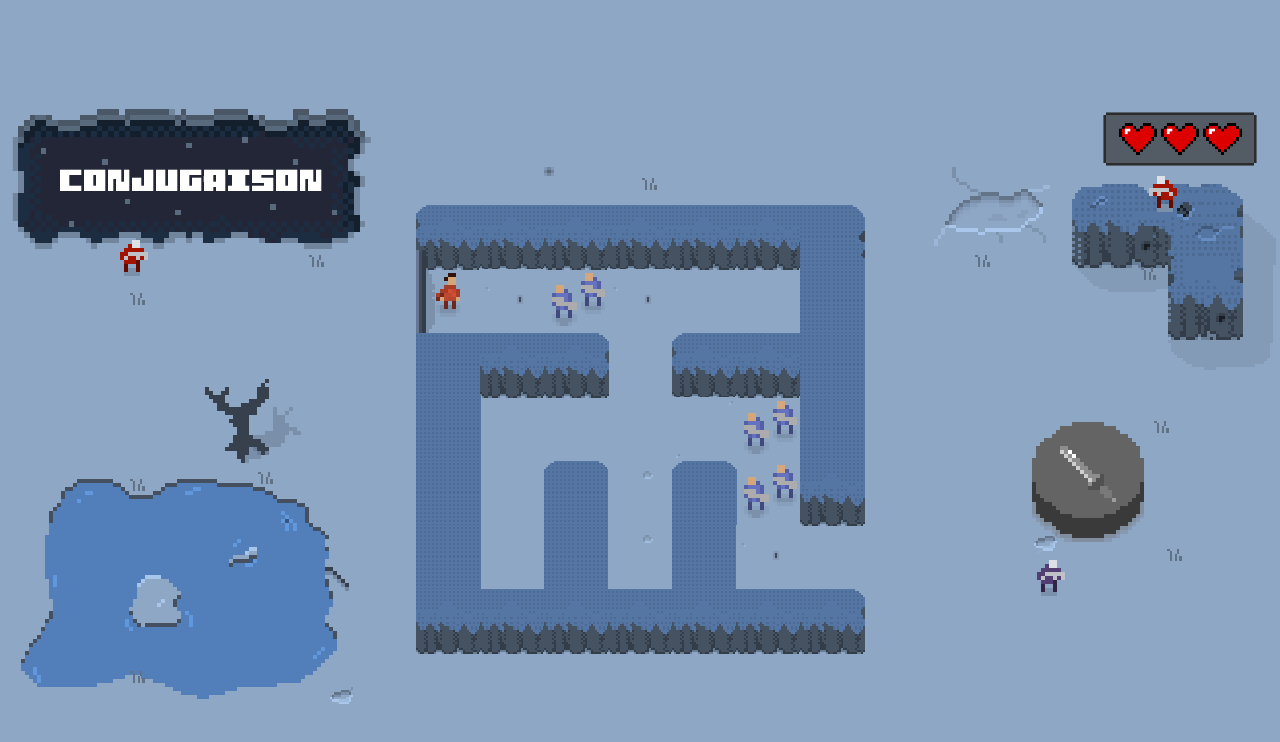
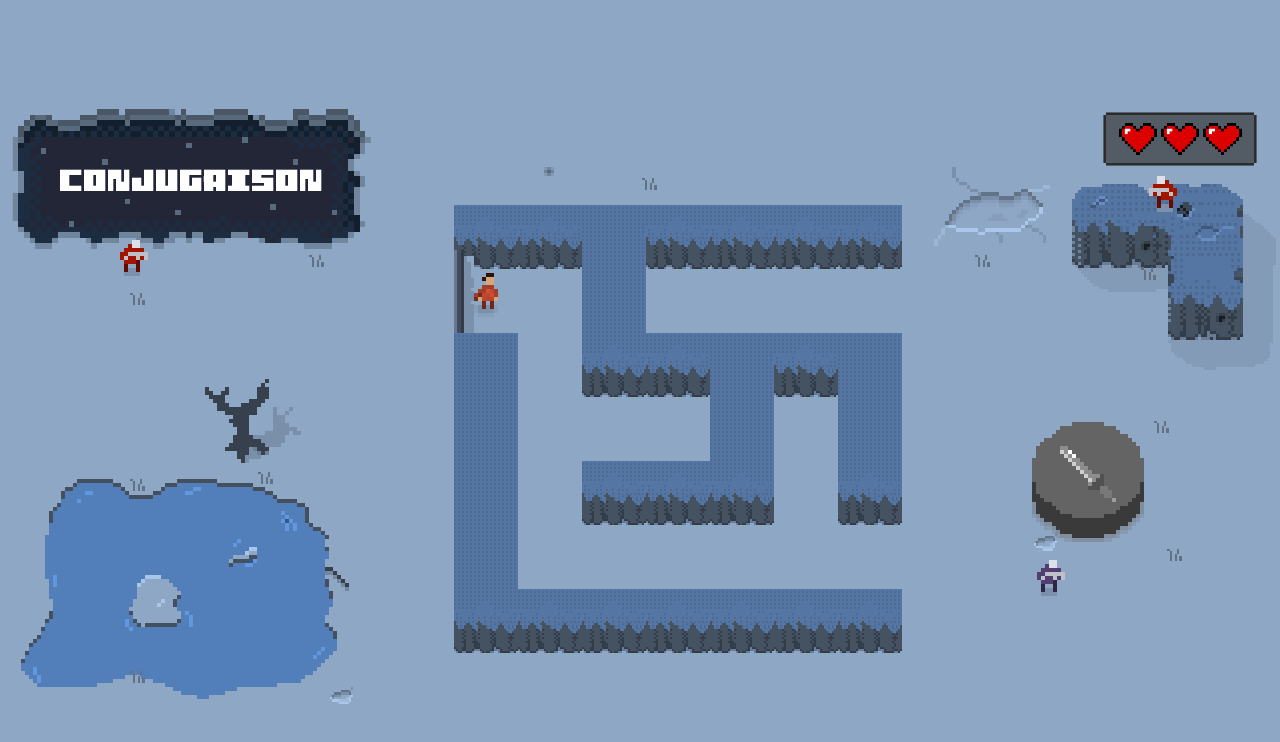
Before and after one commit to HachimiBouizegarene/EduCatFront, a Vue app: page /conjugue-pour-fuir in a window 1280 px wide. Shown: the top 742 px of the page. Built offline with nearby package versions, Linux system fonts and the light colour scheme; what vue-cookies would draw is missing.

Commit message:
rework maze game

```diff
--- a/src/components/games/maze/Maze.js
+++ b/src/components/games/maze/Maze.js
@@ -1,14 +1,15 @@
 export default class Maze {
-  constructor(maze_size) {
-    this.maze_size = maze_size;
-    this.grid = new Array(maze_size)
+  constructor(maze_size_x, maze_size_y) {
+    this.maze_size_y = maze_size_y;
+    this.maze_size_x = maze_size_x
+    this.grid = new Array(maze_size_x)
       .fill(0)
-      .map(() => new Array(maze_size).fill(0));
+      .map(() => new Array(maze_size_y).fill(0));
     this.path_list = []
     this.my_interval;
     this.generating = true;
-    this.start_pos = [1, 0];
-    this.target_pos = [this.maze_size - 2, this.maze_size - 1];
+    this.start_pos = [0, 1];
+    this.target_pos = [maze_size_x - 1, this.maze_size_y - 2];
     this.kruskal_algorithm();
     this.solve()
   }
@@ -19,8 +20,12 @@ export default class Maze {
     return Math.floor(Math.random() * (max - min)) + min;
   }
 
-  getSize() {
-    return this.maze_size;
+  getYSize() {
+    return this.maze_size_y;
+  }
+
+  getXSize() {
+    return this.maze_size_x;
   }
 
 
@@ -31,8 +36,8 @@ export default class Maze {
     this.grid[x][y] = -1;
   }
   fill_walls() {
-    for (let x = 0; x < this.maze_size; x++)
-      for (let y = 0; y < this.maze_size; y++)
+    for (let x = 0; x < this.maze_size_x; x++)
+      for (let y = 0; y < this.maze_size_y; y++)
         if (x % 2 == 0 || y % 2 == 0) this.grid[x][y] = -1;
   }
 
@@ -42,8 +47,8 @@ export default class Maze {
     let nb_areas = 0;
     let wall_list = [];
 
-    for (let i = 1; i < this.grid.length - 1; i++)
-      for (let j = 1; j < this.grid[0].length - 1; j++) {
+    for (let i = 1; i < this.maze_size_x - 1; i++)
+      for (let j = 1; j < this.maze_size_y - 1; j++) {
         if (i % 2 == 1 && j % 2 == 1) {
           nb_areas++;
           this.grid[i][j] = nb_areas;
@@ -103,6 +108,13 @@ export default class Maze {
   get_node(x, y) {
     if (x >= 0 && x < this.grid.length && y >= 0 && y < this.grid[0].length)
       return this.grid[x][y];
+
+    return -10
+  }
+
+  set_node(x, y, value) {
+    if (x >= 0 && x < this.grid.length && y >= 0 && y < this.grid[0].length)
+      this.grid[x][y] = value;
 
     return -2;
   }
--- a/src/components/games/maze/MazeComponent.vue
+++ b/src/components/games/maze/MazeComponent.vue
@@ -248,7 +248,7 @@ export default {
 };
 </script>
 
-<style>
+<style scoped>
 div.lab {
   width: 100%;
   box-sizing: border-box;
--- /dev/null
+++ b/src/components/games/maze/MazeComponentRemake.vue
@@ -0,0 +1,243 @@
+<template>
+    <div ref="maze" class="maze">
+        <div ref="line" class="line" v-for="(line, x) in maze.grid" :key="x">
+            <span class="square" v-for="(cell, y) in line" :key="y">
+                <img v-if="wall_top(cell, x, y)" src="@/assets/images/games/Maze/grass_top.png" />
+                <img v-if="ground_mid(cell, x, y)" src="@/assets/images/games/Maze/grass_mid.png" />
+                <img id="door" v-if="x == 0 && y == 1" src="@/assets/images/games/Maze/door.png">
+                <img id="player" v-if="x == player_x && y == player_y" src="@/assets/images/games/Maze/hero_maze.gif" />
+                <img v-if="cell == this.obstacle" src="@/assets/images/games/Maze/obstacle_1.gif" />
+                <img v-if="cell == this.obstacle_cible" src="@/assets/images/games/Maze/obstacle_cible.gif" />
+            </span>
+        </div>
+    </div>
+</template>
+
+<script>
+import Maze from "./Maze";
+export default {
+    name: "mazeComp",
+
+    mounted() {
+        document.querySelector("body").style.backgroundColor = "#8ea7c5";
+        window.addEventListener("resize", this.sizeSquares);
+
+        this.generate(27, 0);
+
+        this.$nextTick(() => {
+            this.sizeSquares();
+            window.addEventListener("keydown", (e) => {
+                if (e.key == "d" || e.key == "D") {
+                    this.movePlayer("right");
+                }
+                if (e.key == "a" || e.key == "A") {
+                    this.movePlayer("left");
+                }
+                if (e.key == "s" || e.key == "S") {
+                    this.movePlayer("bottom");
+                }
+                if (e.key == "w" || e.key == "W") {
+                    this.movePlayer("top");
+                }
+            });
+        });
+    },
+
+    methods: {
+        scroll(dir) {
+            const directions = {right : this.square_size, left : -this.square_size}
+            const direction = directions[dir]
+            if (
+                !direction || this.player_x <2 ||  this.scroll_left + direction >
+                this.square_size * (this.x_squares - this.y_squares + 1) || this.scroll_left + direction < 0
+            ) return
+            else{
+                this.scroll_left += direction;
+                this.$refs.maze.style.transform =
+                    "translateX(-" + this.scroll_left + "px)";
+            }
+        },
+        generate(x, nb_obstacles) {
+            this.maze = new Maze(x, this.y_squares);
+            this.maze.generateObstacles(nb_obstacles);
+            nb_obstacles;
+            this.x_squares = x;
+            this.verifieOstacle();
+            this.moving_player = false;
+        },
+        sizeSquares() {
+            const mazeHeight = this.$refs.maze.offsetHeight;
+            const squaredimesion = mazeHeight / this.maze.getYSize();
+            this.square_size = squaredimesion;
+            const lines = document.querySelectorAll(".square");
+            lines.forEach((square) => {
+                square.style.width = squaredimesion + "px";
+                square.style.height = squaredimesion + "px";
+            });
+        },
+
+        wall_top(cell, x, y) {
+            if (cell !== this.wall) return false;
+            if (this.maze.get_node(x, y + 1) != this.wall) return true;
+        },
+        ground_mid(cell, x, y) {
+            if (cell !== this.wall) return false;
+            if (this.maze.get_node(x, y + 1) != this.wall) return false;
+            return true;
+        },
+        movePlayer(dir) {
+            const player = document.querySelector("#player");
+            const directionMap = {
+                right: {
+                    x: 1,
+                    y: 0,
+                    transform: " translateY(-50%) translateX(50%)",
+                },
+                left: {
+                    x: -1,
+                    y: 0,
+                    transform: "  translateY(-50%) translateX(-150%)",
+                },
+                top: {
+                    x: 0,
+                    y: -1,
+                    transform: "translateY(-150%) translateX(-50%)",
+                },
+                bottom: {
+                    x: 0,
+                    y: 1,
+                    transform: "translateY(50%) translateX(-50%)",
+                },
+            };
+
+            const direction = directionMap[dir];
+            if (
+                !this.moving_player &&
+                direction &&
+                this.maze.get_node(
+                    this.player_x + direction.x,
+                    this.player_y + direction.y
+                ) !== this.wall &&
+                this.maze.get_node(
+                    this.player_x + direction.x,
+                    this.player_y + direction.y
+                ) !== this.obstacle &&
+                this.maze.get_node(
+                    this.player_x + direction.x,
+                    this.player_y + direction.y
+                ) !== this.obstacle_cible &&
+                this.player_x + direction.x >= 0 &&
+                this.player_x + direction.x < this.x_squares
+            ) {
+                this.scroll(dir)
+                this.moving_player = true;
+                this.maze.remove_obstacle_cible();
+
+                player.style.setProperty("transform", direction.transform);
+                setTimeout(() => {
+                    this.player_x += direction.x;
+                    this.player_y += direction.y;
+                    this.verifieOstacle();
+                    if (
+                        this.player_x == this.maze.getXSize() - 1 &&
+                        this.player_y == this.maze.getYSize() - 2
+                    ) {
+                        this.$emit("win");
+                    }
+                    this.moving_player = false;
+                }, 300);
+            }
+        },
+        verifieOstacle() {
+            const directions = [
+                { dx: 1, dy: 0 },
+                { dx: -1, dy: 0 },
+                { dx: 0, dy: 1 },
+                { dx: 0, dy: -1 },
+            ];
+
+            for (const dir of directions) {
+                const newX = this.player_x + dir.dx;
+                const newY = this.player_y + dir.dy;
+                if (
+                    this.maze.get_node(newX, newY) === this.obstacle ||
+                    this.maze.get_node(newX, newY) === this.obstacle_cible
+                ) {
+                    this.$emit("obstacle", true, newY, newX);
+                    this.maze.set_node(newX, newY, this.obstacle_cible);
+                    return;
+                }
+            }
+            this.$emit("obstacle", false, undefined, undefined);
+        },
+    },
+
+    data() {
+        return {
+            maze: Array,
+            obstacle: -2,
+            obstacle_cible: -3,
+            wall: -1,
+            air: 0,
+            maze_dimesion: [9, 7],
+            square_size: null,
+            scroll_left: 0.3,
+            y_squares: 7,
+            x_squares: 0,
+            player_x: 0,
+            player_y: 1,
+            moving_player: true,
+        };
+    },
+};
+</script>
+
+<style>
+/* .maze-container {
+    height: 20vw;
+    width: 20vw;
+    margin: 10vw;
+    overflow: hidden;
+} */
+
+.maze {
+    transition: 0.4s ease;
+    height: 100%;
+    width: 100%;
+    display: flex;
+}
+
+.line {
+    display: flex;
+    flex-direction: column;
+}
+
+.square {
+    position: relative;
+}
+
+.square img {
+    object-fit: cover;
+    height: 100%;
+    width: 100%;
+    image-rendering: pixelated;
+}
+
+#player {
+    z-index: 10;
+    position: absolute;
+    transform: translateY(-50%) translateX(-50%);
+    left: 50%;
+    top: 50%;
+    transition: 0.3s ease;
+}
+
+#door{
+  width: 30%;
+  height: 130%;
+  bottom: 0;
+  left:0 ;
+  z-index: 2;
+  position: absolute;
+}
+</style>
--- a/src/router/index.js
+++ b/src/router/index.js
@@ -9,8 +9,14 @@ import JeuTest from "@/views/games/JeuTest.vue"
 import GamesPage from "@/views/GamesPage.vue"
 import ProfilPage from "@/views/ProfilPage.vue"
 import StatistiquesPage from "@/views/StatistiquesPage.vue"
+import MazeComponentRemake from "@/components/games/maze/MazeComponentRemake.vue"
 
 const routes = [
+    {
+        path : "/remake",
+        name : "MazeComponentRemake",
+        component : MazeComponentRemake
+    },
     {
         path: "/conjugue-pour-fuir",
         name: "Conjugue pour Fuir !",
--- a/src/views/games/MazePageRemake.vue
+++ b/src/views/games/MazePageRemake.vue
@@ -39,7 +39,7 @@
 
 <script>
 import MenuComponent from "@/components/games/maze/MenuComponent.vue";
-import MazeComponent from "@/components/games/maze/MazeComponent.vue";
+import MazeComponent from "@/components/games/maze/MazeComponentRemake.vue";
 import PopupCompRemake from "@/components/games/maze/PopupCompRemake.vue";
 import healthComponent from "@/components/games/maze/healthComponent.vue";
 
@@ -138,7 +138,6 @@ export default {
         document.querySelector("body").style.height= "100vh"
 
         // this.$refs.menu.open('CONJUGAISON',  this.difficultys, 'LANCER')
-        this.$refs.maze.generate(7, 3);
     },
     beforeUnmount() {
         window.removeEventListener('resize', this.handleResizeMaze);
@@ -202,10 +201,11 @@ h1 img {
 
 
 .maze-container {
+    overflow: hidden;
     width: 35%;
     height: 100px;
     position: absolute;
-    left: 50%;
+    left: 53%;
     transform: translateX(-50%) translateY(-50%);
     top: 26vw;
 }
```
